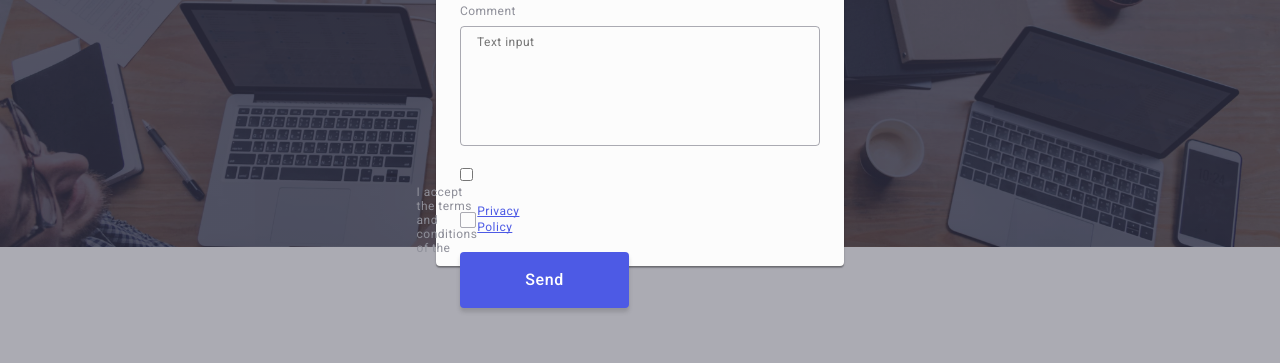
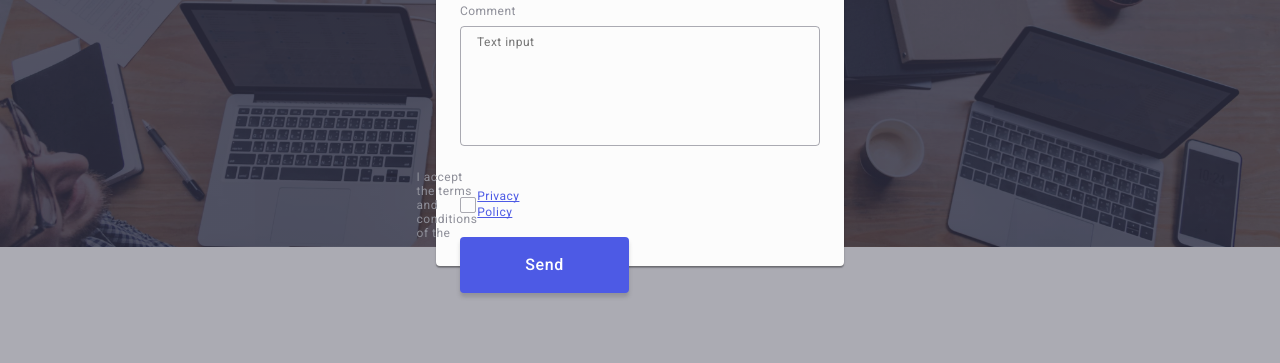
Before and after one commit to denys-a914y/goit-markup-hw-05, a plain HTML site: page index.html in a window 1280 px wide. Shown: the part 426-789 px from the top of the page. Drawn offline with nearby package versions, Linux system fonts and the light colour scheme.

Commit message:
elite-barbs

```diff
--- a/css/styles.css
+++ b/css/styles.css
@@ -1031,16 +1031,6 @@ transition: background-color 250ms cubic-bezier(0.4, 0, 0.2, 1);
 
 }
 
-.modal-tt{
-  font-family: "Roboto", sans-serif;
-font-weight: 400;
-font-size: 12px;
-
-/* line-height: 14px; */
-line-height: 1.16667;
-letter-spacing: 0.04em;
-color: #8e8f99;
-}
 
 .policy{
   /* line-height: 16px; */
@@ -1055,11 +1045,13 @@ color: #4d5ae5;
   width: 16px;
 }
 
-modal-checkbox{
+.modal-checkbox{
   font-size: 12px;
   line-height: 1.17;
   letter-spacing: 0.04em;
   color:#8e8f99;
+   font-family: "Roboto", sans-serif;
+font-weight: 400;
 }
 
 .checkbox-span{
--- a/index.html
+++ b/index.html
@@ -569,11 +569,11 @@
 
                                 <input
                                     type="checkbox"
-                                    class="modal-checkbox-input"
+                                    class="modal-checkbox-input visually-hidden"
                                     name="user-privacy"
                                     id="user-privacy"
                                     value="true">
-                                <label for="user-privacy" class="modal-checkbox"><p class="modal-tt"><span class="checkbox-span">I accept the terms and conditions of the <a href="" class="policy"> Privacy Policy</a></p></span></label>
+                                <label for="user-privacy" class="modal-checkbox"><span class="checkbox-span">I accept the terms and conditions of the <a href="" class="policy"> Privacy Policy</a></span></label>
                         </div>
                         <button type="sumbit" class="modal-button">Send</button>
                     </form>
```
